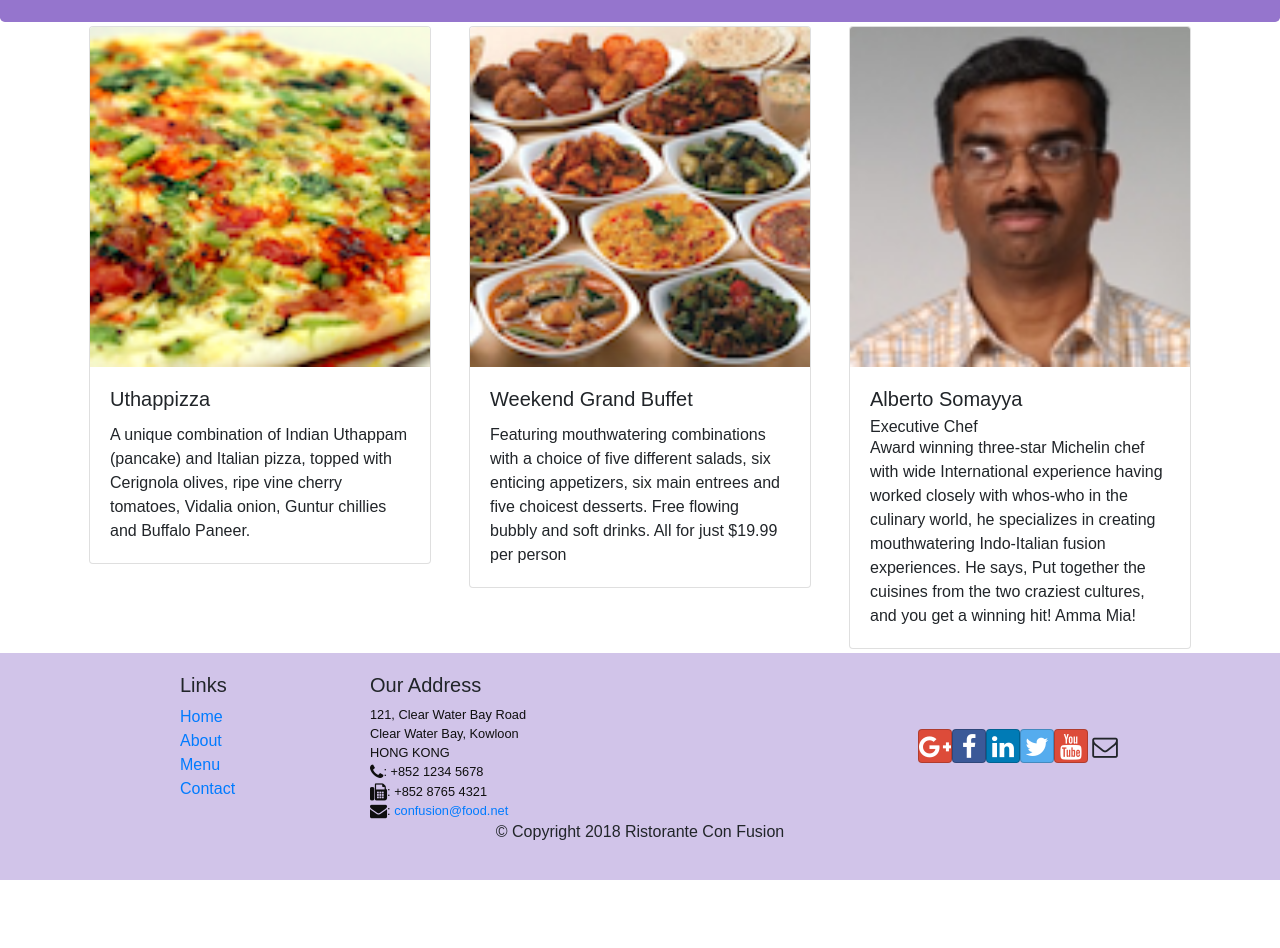
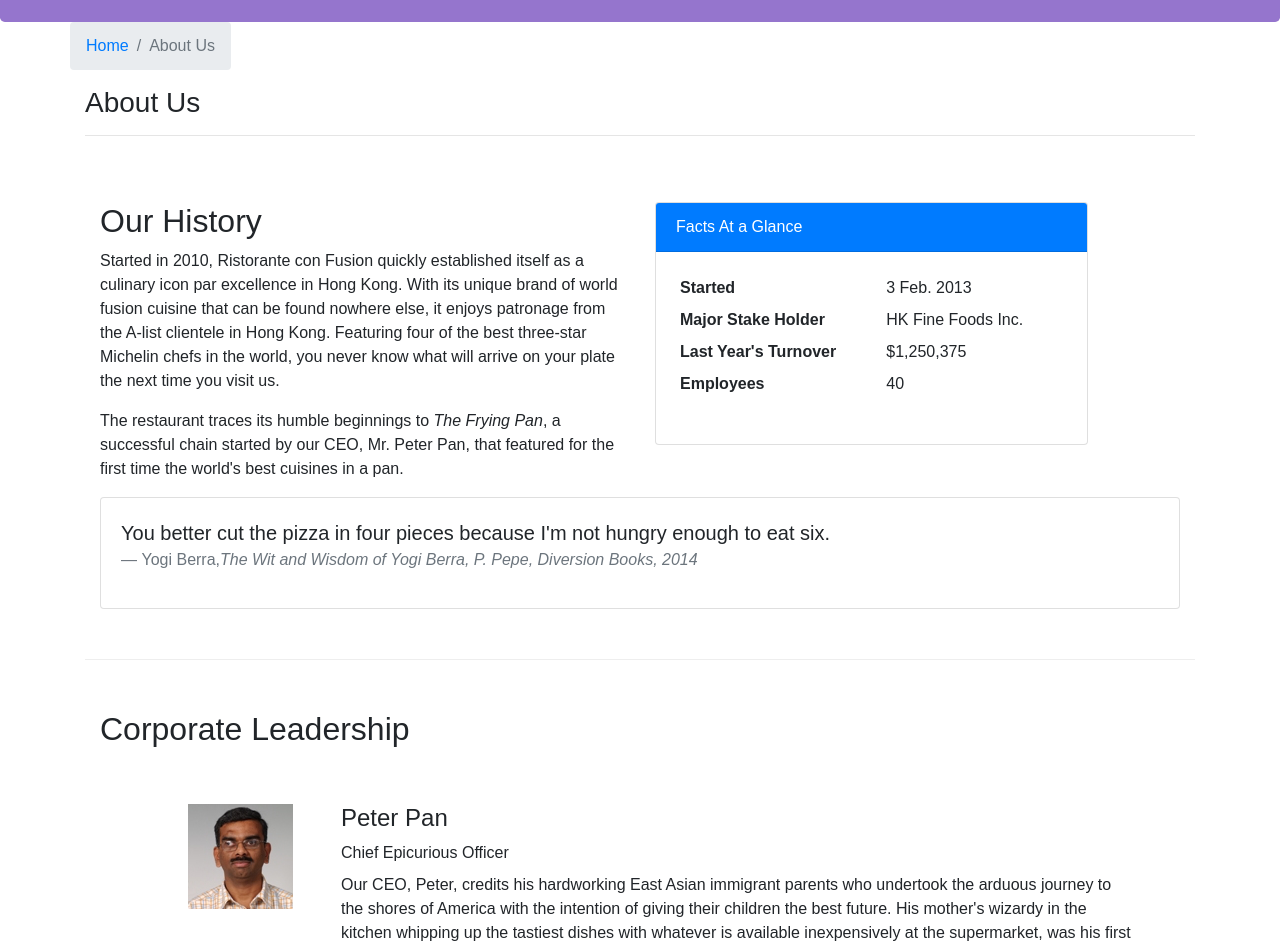
Before and after one commit to arnabfromjec05/Restaurant-App---React, a React (Create React App) app: page /aboutus in a window 1280 px wide. Before the commit this address led to /home. Shown: the part 320-1268 px from the top of the page. Before the commit the page ends 1200 px from the top, so only its background shows below. Built offline with nearby package versions, Linux system fonts and the light colour scheme.

Commit message:
assignment 2

```diff
--- /dev/null
+++ b/src/components/AboutComponent.js
@@ -0,0 +1,99 @@
+import React from 'react';
+import { Breadcrumb, BreadcrumbItem, Card, CardBody, CardHeader, Media } from 'reactstrap';
+import { Link } from 'react-router-dom';
+
+function RenderLeader({leader}) {
+    return (
+        <Media key={leader.id} className="m-5">
+            <Media left>
+                <Media object src={leader.image} alt={leader.name} />
+            </Media>
+            <Media body className="ml-5">
+                <Media heading>
+                    {leader.name}
+                </Media>
+                <Media title>
+                    {leader.designation}
+                </Media>
+                <div class="mt-2">
+                    {leader.description}
+                </div>
+            </Media>
+        </Media>
+    );
+}
+
+
+function About(props) {
+
+    const leadersArr= props.leaders.map((leader) => {
+        return (
+            <RenderLeader leader={leader} />
+        );
+    });
+
+    return(
+        <div className="container">
+            <div className="row">
+                <Breadcrumb>
+                    <BreadcrumbItem><Link to="/home">Home</Link></BreadcrumbItem>
+                    <BreadcrumbItem active>About Us</BreadcrumbItem>
+                </Breadcrumb>
+                <div className="col-12">
+                    <h3>About Us</h3>
+                    <hr />
+                </div>
+            </div>
+            <div className="row row-content">
+                <div className="col-12 col-md-6">
+                    <h2>Our History</h2>
+                    <p>Started in 2010, Ristorante con Fusion quickly established itself as a culinary icon par excellence in Hong Kong. With its unique brand of world fusion cuisine that can be found nowhere else, it enjoys patronage from the A-list clientele in Hong Kong.  Featuring four of the best three-star Michelin chefs in the world, you never know what will arrive on your plate the next time you visit us.</p>
+                    <p>The restaurant traces its humble beginnings to <em>The Frying Pan</em>, a successful chain started by our CEO, Mr. Peter Pan, that featured for the first time the world's best cuisines in a pan.</p>
+                </div>
+                <div className="col-12 col-md-5">
+                    <Card>
+                        <CardHeader className="bg-primary text-white">Facts At a Glance</CardHeader>
+                        <CardBody>
+                            <dl className="row p-1">
+                                <dt className="col-6">Started</dt>
+                                <dd className="col-6">3 Feb. 2013</dd>
+                                <dt className="col-6">Major Stake Holder</dt>
+                                <dd className="col-6">HK Fine Foods Inc.</dd>
+                                <dt className="col-6">Last Year's Turnover</dt>
+                                <dd className="col-6">$1,250,375</dd>
+                                <dt className="col-6">Employees</dt>
+                                <dd className="col-6">40</dd>
+                            </dl>
+                        </CardBody>
+                    </Card>
+                </div>
+                <div className="col-12">
+                    <Card>
+                        <CardBody className="bg-faded">
+                            <blockquote className="blockquote">
+                                <p className="mb-0">You better cut the pizza in four pieces because
+                                    I'm not hungry enough to eat six.</p>
+                                <footer className="blockquote-footer">Yogi Berra,
+                                <cite title="Source Title">The Wit and Wisdom of Yogi Berra,
+                                    P. Pepe, Diversion Books, 2014</cite>
+                                </footer>
+                            </blockquote>
+                        </CardBody>
+                    </Card>
+                </div>
+            </div>
+            <div className="row row-content">
+                <div className="col-12">
+                    <h2>Corporate Leadership</h2>
+                </div>
+                <div className="col-12">
+                    <Media list>
+                        {leadersArr}
+                    </Media>
+                </div>
+            </div>
+        </div>
+    );
+}
+
+export default About;
--- a/src/components/MainComponent.js
+++ b/src/components/MainComponent.js
@@ -10,6 +10,7 @@
 import Home from './HomeComponent';
 import { Switch, Route, Redirect } from 'react-router-dom';
 import Contact from './ContactComponent';
+import About from './AboutComponent';
 
 class Main extends Component {
 
@@ -46,6 +47,12 @@
             );
         }
 
+        const AboutUs = ()=> {
+            return (
+                <About leaders={this.state.leaders}/>
+            );
+        }
+
         return (
             <div>
                 <Header />
@@ -54,6 +61,7 @@
                     <Route exact path="/contactus" component={() => <Contact />} />
                     <Route exact path="/menu" component={() => <Menu dishes={this.state.dishes} />} />
                     <Route path="/menu/:dishId" component={DishWithId} />
+                    <Route path="/aboutus" component={AboutUs} />
                     <Redirect to="/home" />
                 </Switch>
                 <Footer />
```
